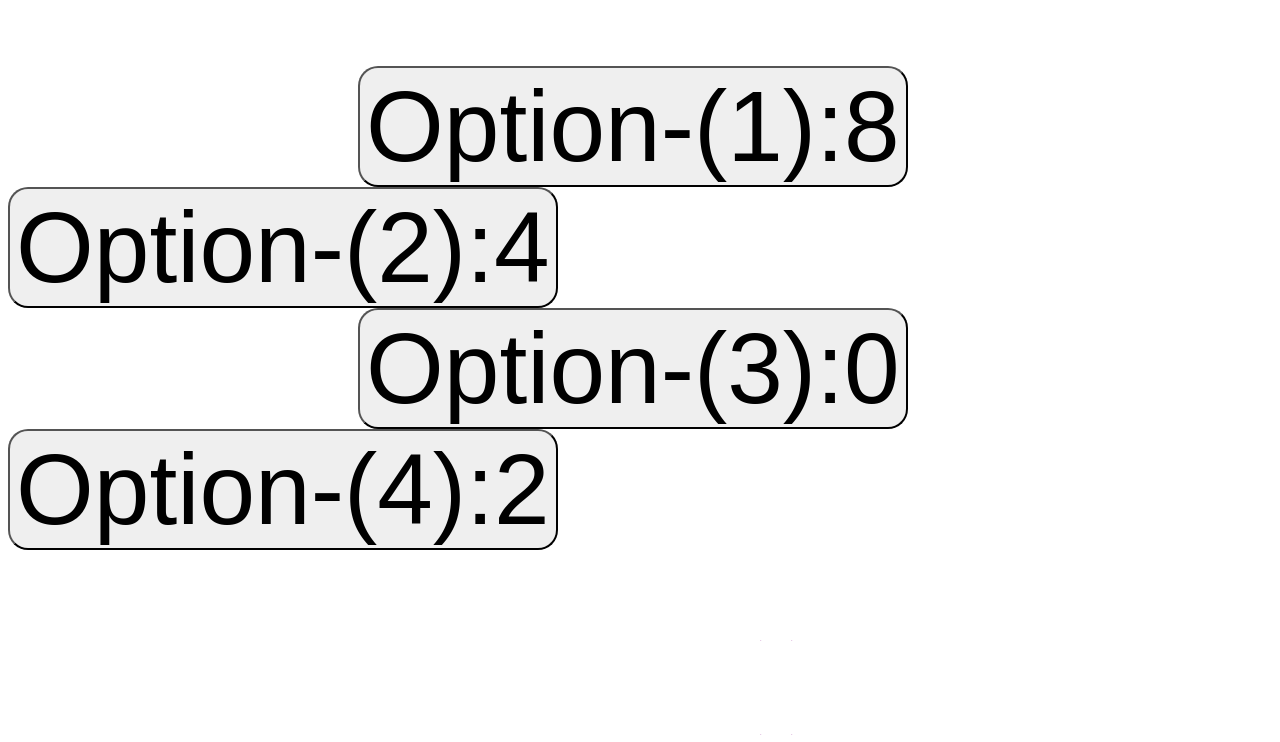
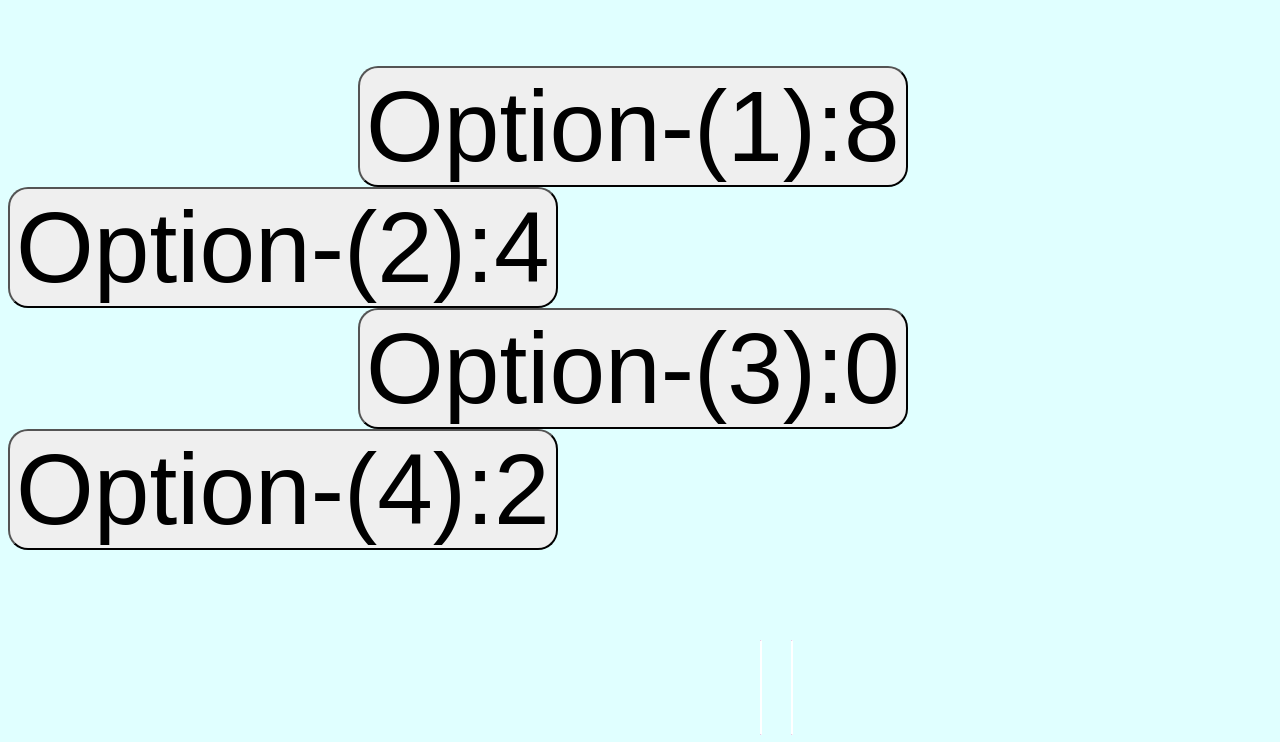
Before and after one commit to hameemshaheer30300-droid/Level2cbr.com, a plain HTML site: page index.html in a window 1280 px wide. Shown: the part 330-1072 px from the top of the page. Drawn offline with Linux system fonts and the light colour scheme.

Commit message:
Enhance index.html with background color and styles
Added background color to body and improved formatting.

```diff
--- a/index.html
+++ b/index.html
@@ -15,6 +15,9 @@
         <a id="call"></a><a id="p" href="https: //hameemshaheer30300-droid.github.io/Level2cbr.com/"></a>
         <a id="roll"></a><a id="q" href="https: //hameemshaheer30300-droid.github.io/Level3cbr.com/"></a>
         <style>
+            body{
+                background-color:lightcyan
+            }
         * {
             font-size: 80px
         }
```
